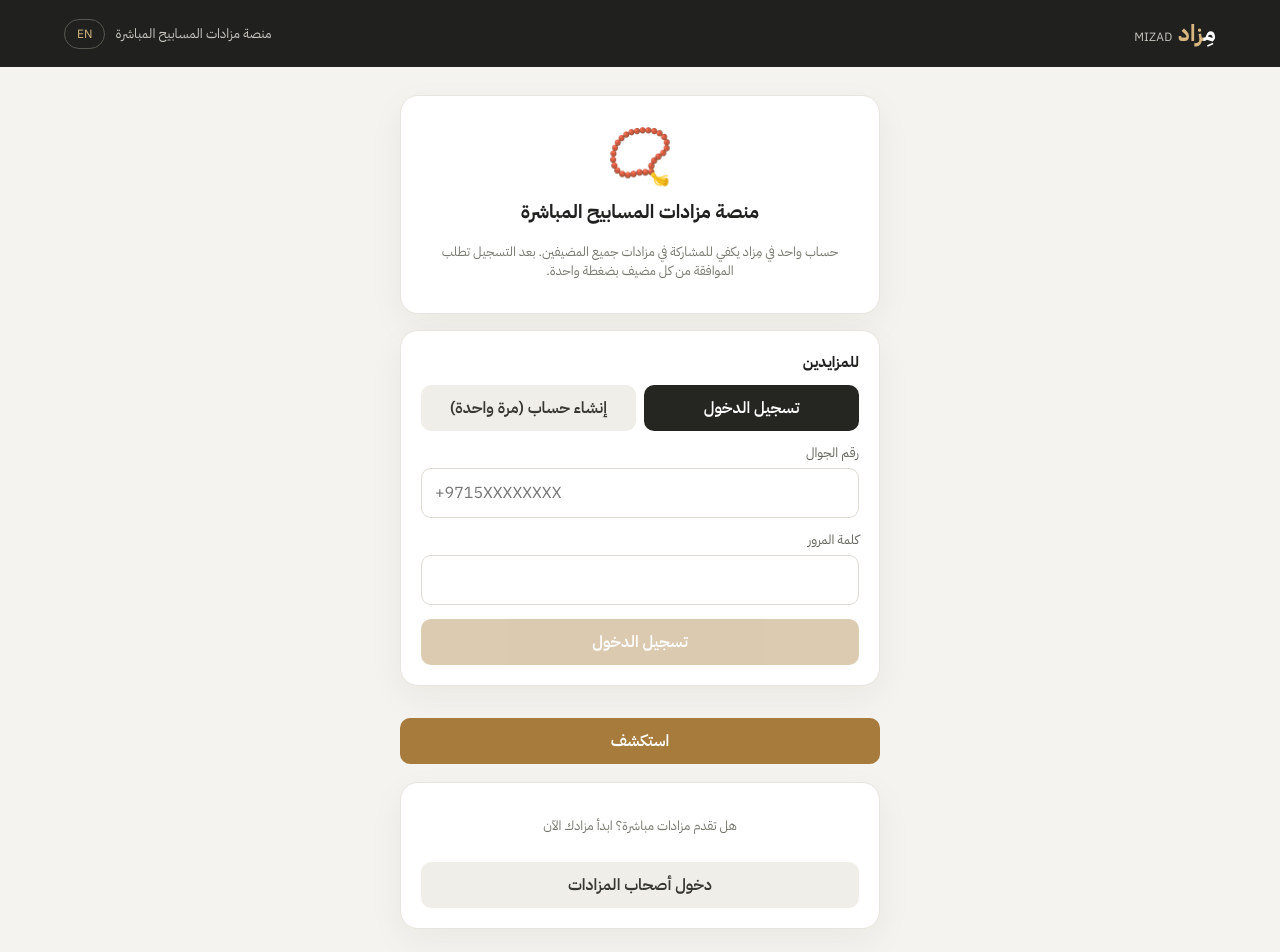
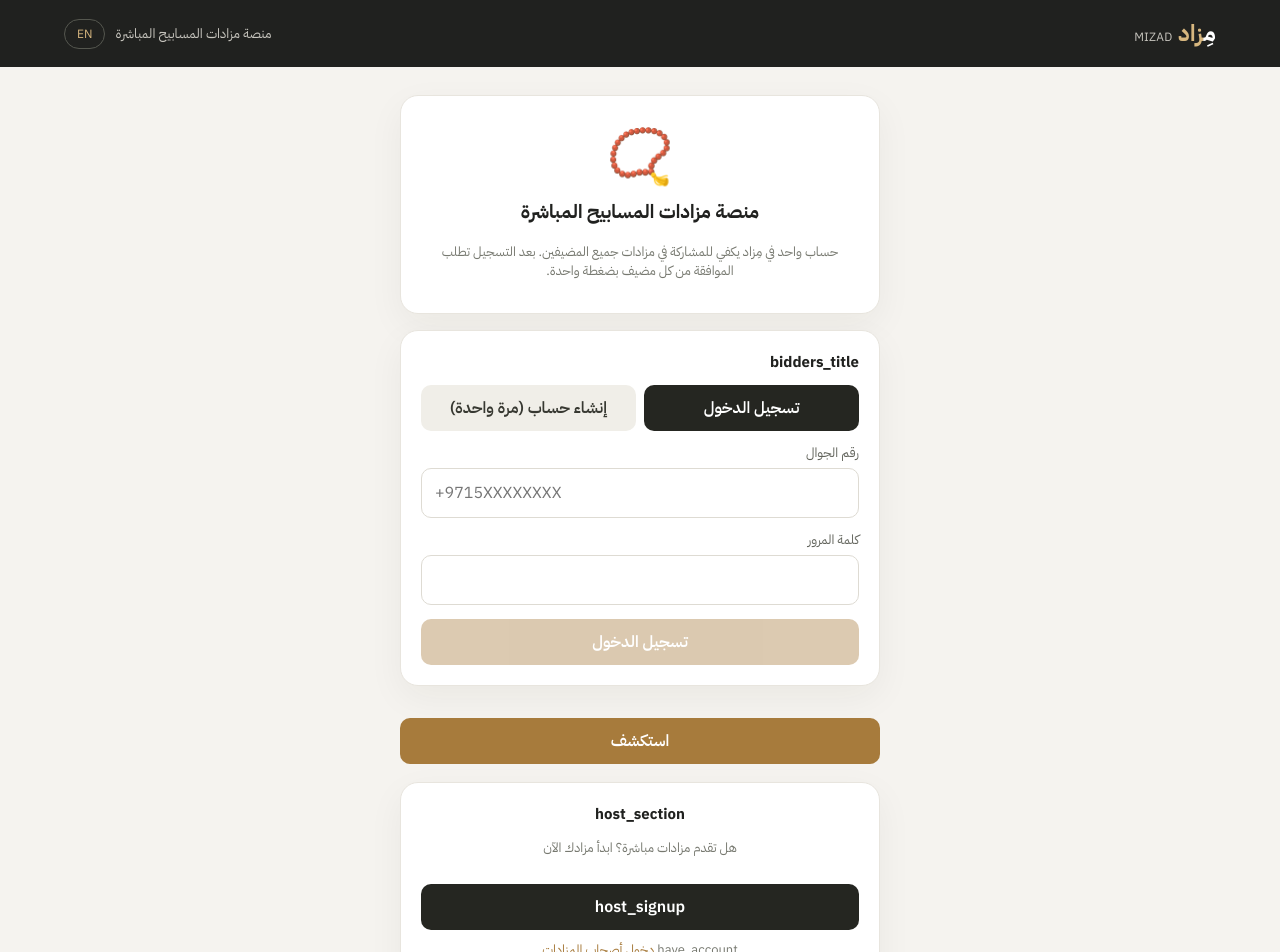
Before and after one commit to soudalharmi/Mizad, a Next.js app in the folder mizad/: page / in a window 1280 px wide. Shown: the top 952 px of the page. Built offline with nearby package versions, Linux system fonts and the light colour scheme; no server answers.

Commit message:
Add files via upload

```diff
--- a/mizad/src/app/page.tsx
+++ b/mizad/src/app/page.tsx
@@ -20,15 +20,17 @@ export default function Home() {
       </div>
       {ready && (
         <div className="card section" style={{ textAlign: 'start' }}>
-          <h3>{t('for_bidders')}</h3>
+          <h3>{t('bidders_title')}</h3>
           {user?.phone ? <button className="btn gold full" onClick={() => setProf(true)}>{t('my_profile')}</button>
             : user ? <Link href="/dashboard"><button className="btn full">{t('dashboard')}</button></Link>
             : <BidderAuth onDone={load} />}
         </div>)}
       <Link href="/explore"><button className="btn gold full section">{t('explore')}</button></Link>
       <div className="card" style={{ textAlign: 'center' }}>
+        <h3>{t('host_section')}</h3>
         <p className="muted">{t('home_vendor')}</p>
-        <Link href="/login"><button className="btn light full">{t('host_login')}</button></Link>
+        <Link href="/login?mode=up"><button className="btn full">{t('host_signup')}</button></Link>
+        <p className="muted" style={{ margin: '10px 0 0' }}>{t('have_account')} <Link href="/login">{t('host_login')}</Link></p>
       </div>
       {prof && <Profile onClose={() => { setProf(false); load() }} />}
     </main>
```
